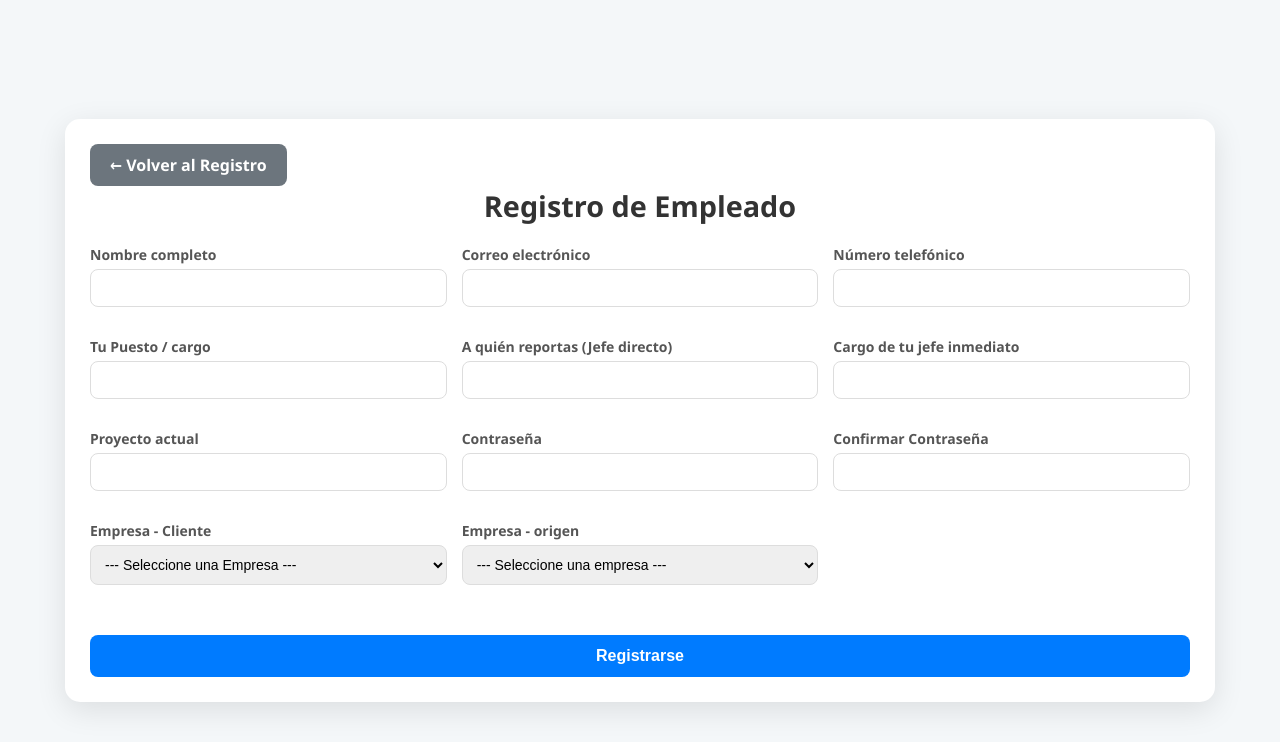
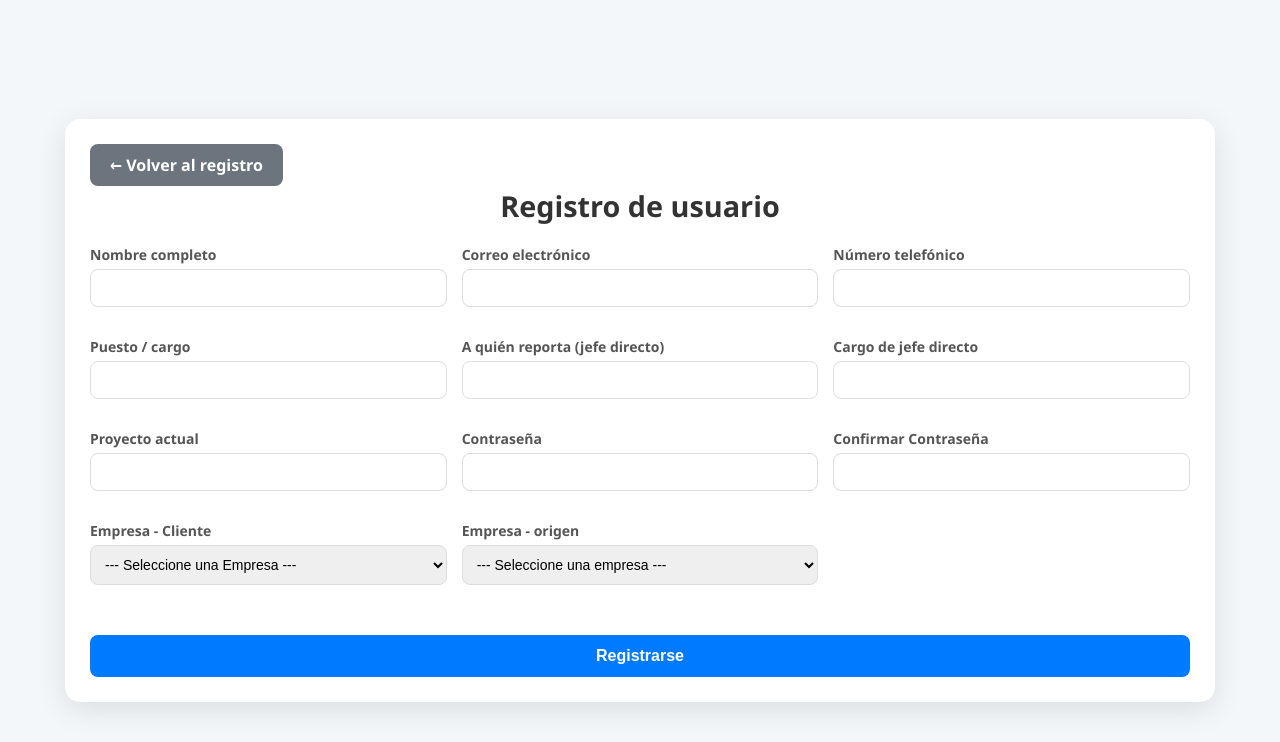
Before and after one commit to Davidtt083/proyecto_bitacora, a Flask app: page /auth/register in a window 1280 px wide. Shown: the top 742 px of the page. Run offline with Flask 3, Linux system fonts and the light colour scheme.

Commit message:
cambios en registro de usuario

```diff
--- a/app/auth/forms.py
+++ b/app/auth/forms.py
@@ -28,9 +28,9 @@ class RegistrationForm(FlaskForm):
         ('Independiente', 'Trabajador independiente')
     ], validators=[DataRequired()])
 
-    jefe_directo = StringField('A quién reportas (Jefe directo)', validators=[DataRequired()])
-    puesto = StringField('Tu Puesto / cargo', validators=[DataRequired()])
-    cargo_jefe = StringField('Cargo de tu jefe inmediato', validators=[DataRequired()])
+    jefe_directo = StringField('A quién reporta (jefe directo)', validators=[DataRequired()])
+    puesto = StringField('Puesto / cargo', validators=[DataRequired()])
+    cargo_jefe = StringField('Cargo de jefe directo', validators=[DataRequired()])
     proyecto_actual = StringField('Proyecto actual', validators=[DataRequired()])
     empresa_origen = SelectField('Empresa - origen', choices=[
         ('', '--- Seleccione una empresa ---'),
--- a/app/templates/auth/register.html
+++ b/app/templates/auth/register.html
@@ -137,8 +137,8 @@
 
 <body>
     <div class="container">
-        <a href="{{ url_for('main.index') }}" class="btn btn-back">← Volver al Registro</a>
-        <h1>Registro de Empleado</h1>
+        <a href="{{ url_for('main.index') }}" class="btn btn-back">← Volver al registro</a>
+        <h1>Registro de usuario</h1>
 
 
         <form method="POST">
```
